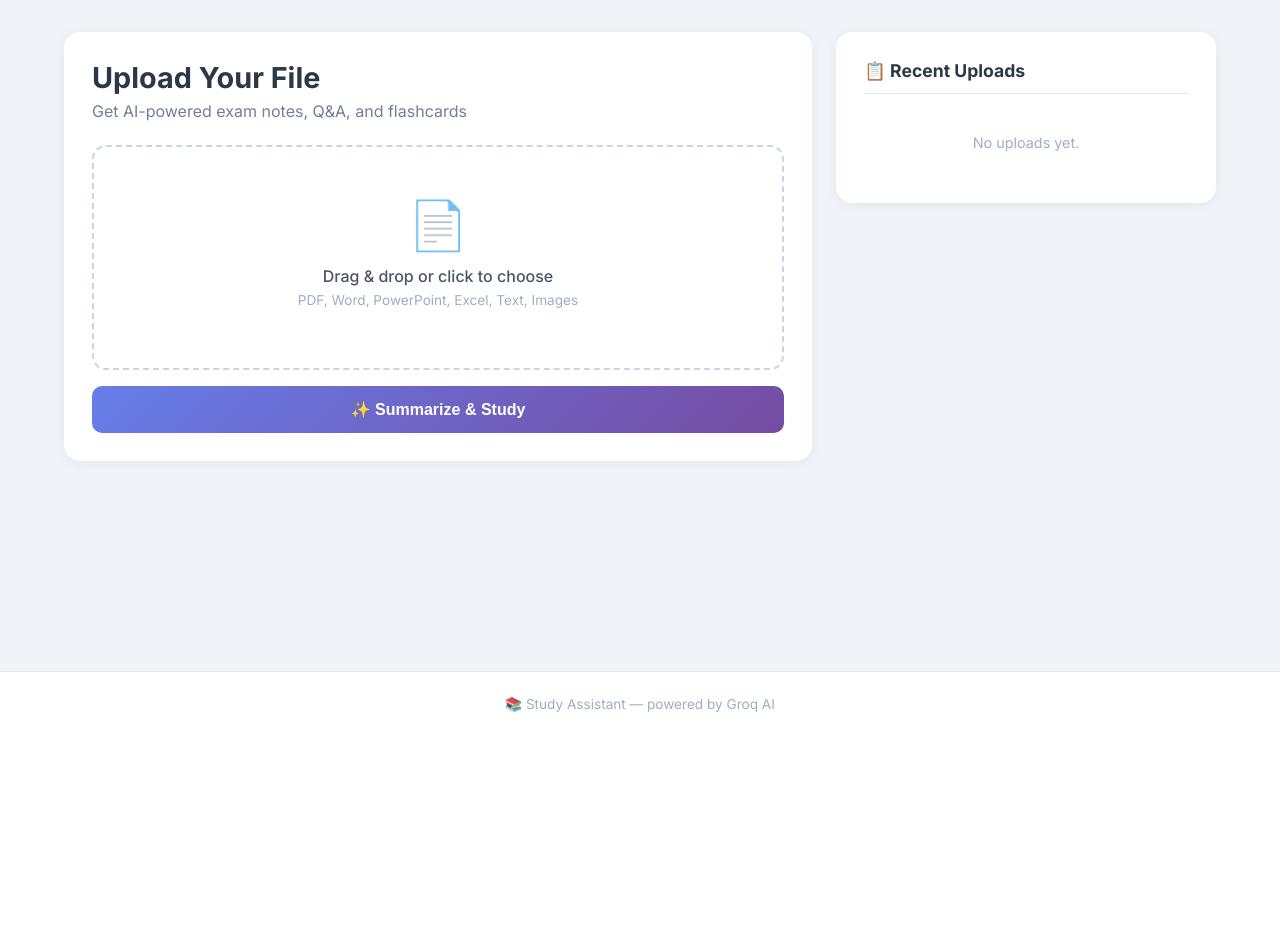
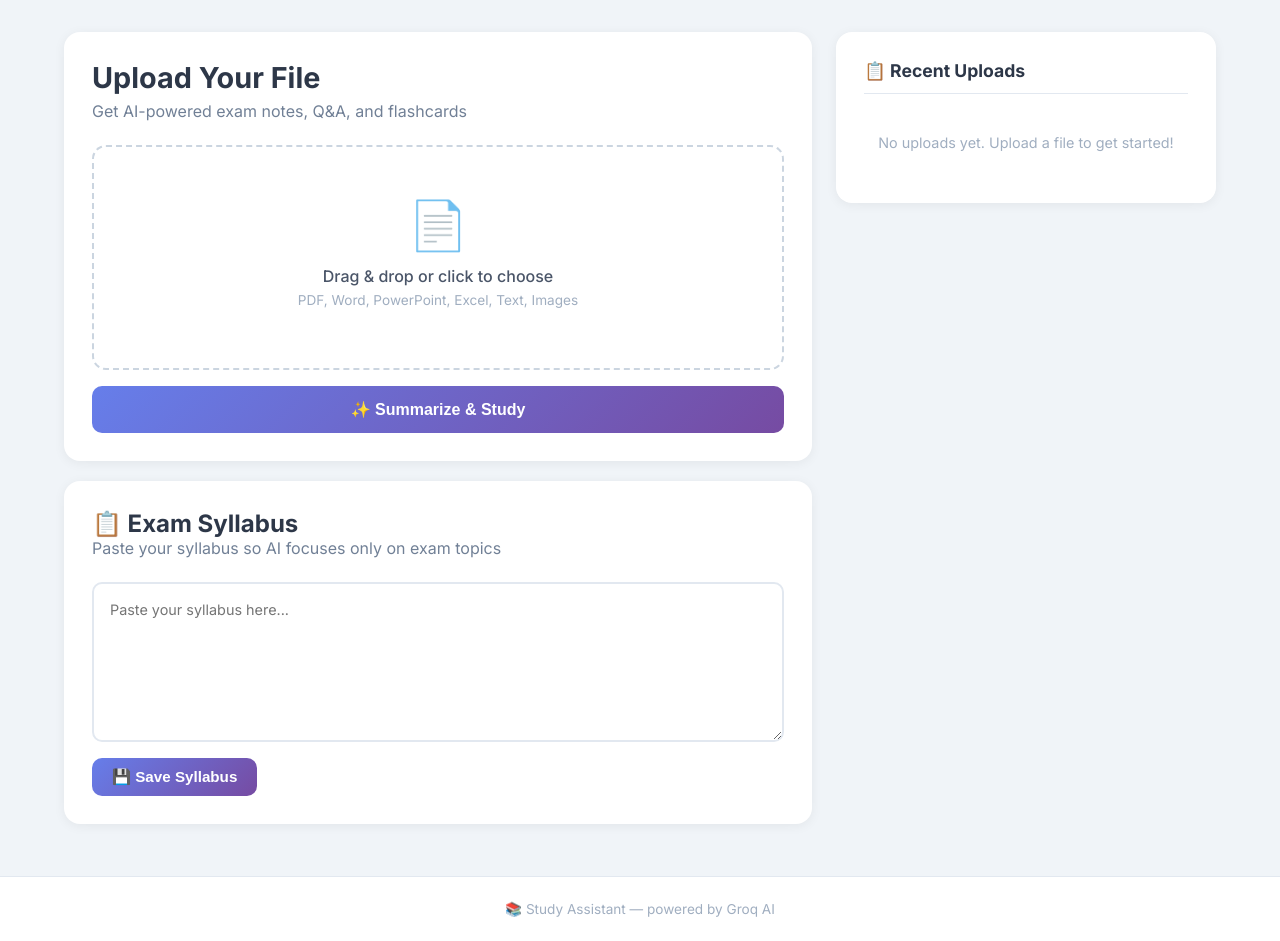
Before and after one commit to Sahhvaa/study-assistant, a Flask app: page / in a window 1280 px wide. Shown: the part 64-1005 px from the top of the page. Before the commit the page ends 776 px from the top, so only its background shows below. Run offline with Flask 3, Linux system fonts and the light colour scheme; data that the repository does not hold is empty; some libraries are stand-ins or nearby versions.

Commit message:
Fix index.html JS syntax error

```diff
--- a/templates/index.html
+++ b/templates/index.html
@@ -6,8 +6,10 @@
 
 <div class="page-grid">
 
+    <!-- LEFT COLUMN -->
     <div class="upload-column">
 
+        <!-- UPLOAD CARD -->
         <div class="card">
             <h1 class="page-title">Upload Your File</h1>
             <p class="page-subtitle">
@@ -16,37 +18,59 @@
 
             <div class="upload-area" id="upload-area"
                 onclick="document.getElementById('file-input').click()">
-
                 <input type="file" id="file-input" hidden
                     accept=".pdf,.docx,.txt,.pptx,.xlsx,.png,.jpg,.jpeg,.webp">
-
                 <div class="upload-icon">📄</div>
                 <p class="upload-text">Drag & drop or click to choose</p>
-                <p class="upload-hint">
-                    PDF, Word, PowerPoint, Excel, Text, Images
-                </p>
+                <p class="upload-hint">PDF, Word, PowerPoint, Excel, Text, Images</p>
                 <p id="file-name" class="file-name"></p>
             </div>
 
-            <button class="btn btn-primary" id="upload-btn"
-                onclick="uploadFile()">
+            <button class="btn btn-primary" id="upload-btn" onclick="uploadFile()">
                 ✨ Summarize & Study
             </button>
 
             <div id="upload-error" class="error-box" style="display:none"></div>
         </div>
 
+        <!-- SYLLABUS CARD -->
+        <div class="card syllabus-card">
+            <h2>📋 Exam Syllabus</h2>
+            <p class="page-subtitle">
+                Paste your syllabus so AI focuses only on exam topics
+            </p>
+
+            <div id="syllabus-saved-bar" style="display:none">
+                <div class="syllabus-saved">
+                    ✅ Syllabus saved — AI will focus on these topics
+                    <button class="edit-syllabus-btn" onclick="toggleSyllabusEdit()">
+                        Edit
+                    </button>
+                </div>
+            </div>
+
+            <div id="syllabus-edit-area">
+                <textarea id="syllabus-input" class="syllabus-textarea"
+                    placeholder="Paste your syllabus here..."></textarea>
+                <button class="btn btn-primary" onclick="saveSyllabus()"
+                    id="save-syllabus-btn">
+                    💾 Save Syllabus
+                </button>
+            </div>
+
+            <div id="syllabus-error" class="error-box" style="display:none"></div>
+        </div>
+
+        <!-- LOADING CARD -->
         <div class="card loading-card" id="loading-card" style="display:none">
             <div class="spinner"></div>
             <p class="loading-text">Analyzing your file...</p>
-            <p class="loading-hint">
-                Generating detailed study notes. This may take a moment.
-            </p>
+            <p class="loading-hint">Generating detailed study notes. This may take a moment.</p>
         </div>
 
     </div>
 
-
+    <!-- RIGHT COLUMN — HISTORY -->
     <div class="history-column">
         <div class="card history-card">
             <h2 class="history-title">📋 Recent Uploads</h2>
@@ -62,15 +86,85 @@
 
 {% block scripts %}
 <script>
+// FILE SELECTION
+document.getElementById('file-input').addEventListener('change', function () {
+    var file = this.files[0];
+    if (file) {
+        document.getElementById('file-name').textContent = '📄 ' + file.name;
+        document.getElementById('upload-area').classList.add('has-file');
+    }
+});
 
-    // ===== SYLLABUS =====
+// DRAG AND DROP
+var uploadArea = document.getElementById('upload-area');
+uploadArea.addEventListener('dragover', function(e) {
+    e.preventDefault();
+    uploadArea.classList.add('drag-over');
+});
+uploadArea.addEventListener('dragleave', function() {
+    uploadArea.classList.remove('drag-over');
+});
+uploadArea.addEventListener('drop', function(e) {
+    e.preventDefault();
+    uploadArea.classList.remove('drag-over');
+    var file = e.dataTransfer.files[0];
+    if (file) {
+        var dt = new DataTransfer();
+        dt.items.add(file);
+        document.getElementById('file-input').files = dt.files;
+        document.getElementById('file-name').textContent = '📄 ' + file.name;
+        uploadArea.classList.add('has-file');
+    }
+});
 
+// FILE UPLOAD
+function uploadFile() {
+    var fileInput = document.getElementById('file-input');
+    var file = fileInput.files[0];
+
+    if (!file) {
+        showUploadError('Please choose a file first!');
+        return;
+    }
+
+    var formData = new FormData();
+    formData.append('file', file);
+
+    document.getElementById('loading-card').style.display = 'block';
+    document.getElementById('upload-btn').disabled = true;
+    document.getElementById('upload-btn').textContent = 'Processing...';
+    hideUploadError();
+
+    fetch('/upload', {
+        method: 'POST',
+        body: formData
+    })
+    .then(function(response) {
+        if (response.status === 413) {
+            throw new Error('File too large! Maximum size is 50MB.');
+        }
+        return response.json();
+    })
+    .then(function(data) {
+        if (data.error) {
+            throw new Error(data.error);
+        }
+        window.location.href = '/summary';
+    })
+    .catch(function(error) {
+        document.getElementById('loading-card').style.display = 'none';
+        document.getElementById('upload-btn').disabled = false;
+        document.getElementById('upload-btn').textContent = '✨ Summarize & Study';
+        showUploadError(error.message);
+    });
+}
+
+// SYLLABUS
 function loadSyllabus() {
     fetch('/get_syllabus')
-    .then(r => r.json())
-    .then(data => {
+    .then(function(r) { return r.json(); })
+    .then(function(data) {
         if (data.syllabus && data.syllabus.trim()) {
-            // syllabus exists — show saved bar
             document.getElementById('syllabus-input').value = data.syllabus;
             document.getElementById('syllabus-saved-bar').style.display = 'block';
             document.getElementById('syllabus-edit-area').style.display = 'none';
@@ -79,15 +173,15 @@ function loadSyllabus() {
 }
 
 function saveSyllabus() {
-    const syllabus = document.getElementById('syllabus-input').value.trim();
+    var syllabus = document.getElementById('syllabus-input').value.trim();
 
     if (!syllabus) {
-        document.getElementById('syllabus-error').textContent = '❌ Please paste your syllabus first!';
+        document.getElementById('syllabus-error').textContent = 'Please paste your syllabus first!';
         document.getElementById('syllabus-error').style.display = 'block';
         return;
     }
 
-    const btn = document.getElementById('save-syllabus-btn');
+    var btn = document.getElementById('save-syllabus-btn');
     btn.textContent = 'Saving...';
     btn.disabled = true;
 
@@ -96,18 +190,17 @@ function saveSyllabus() {
         headers: { 'Content-Type': 'application/json' },
         body: JSON.stringify({ syllabus: syllabus })
     })
-    .then(r => r.json())
-    .then(data => {
+    .then(function(r) { return r.json(); })
+    .then(function(data) {
         btn.textContent = '💾 Save Syllabus';
         btn.disabled = false;
 
         if (data.error) {
-            document.getElementById('syllabus-error').textContent = '❌ ' + data.error;
+            document.getElementById('syllabus-error').textContent = data.error;
             document.getElementById('syllabus-error').style.display = 'block';
             return;
         }
 
-        // show saved confirmation
         document.getElementById('syllabus-saved-bar').style.display = 'block';
         document.getElementById('syllabus-edit-area').style.display = 'none';
         document.getElementById('syllabus-error').style.display = 'none';
@@ -115,167 +208,34 @@ function saveSyllabus() {
 }
 
 function toggleSyllabusEdit() {
-    // show edit area again
     document.getElementById('syllabus-edit-area').style.display = 'block';
     document.getElementById('syllabus-saved-bar').style.display = 'none';
 }
 
-// load syllabus when page opens
-// add this inside window.onload
-
-document.getElementById('file-input')
-    .addEventListener('change', function () {
-    const file = this.files[0];
-    if (file) {
-        document.getElementById('file-name').textContent = '📄 ' + file.name;
-        document.getElementById('upload-area').classList.add('has-file');
-    }
-});
-
-const uploadArea = document.getElementById('upload-area');
-
-uploadArea.addEventListener('dragover', (e) => {
-    e.preventDefault();
-
-    uploadArea.classList.add('drag-over');
-});
-
-uploadArea.addEventListener('dragleave', () => {
-    uploadArea.classList.remove('drag-over');
-});
-
-uploadArea.addEventListener('drop', (e) => {
-    e.preventDefault();
-    uploadArea.classList.remove('drag-over');
-    const file = e.dataTransfer.files[0];
-    if (file) {
-
-        const dt = new DataTransfer();
-        dt.items.add(file);
-        document.getElementById('file-input').files = dt.files;
-        document.getElementById('file-name').textContent = '📄 ' + file.name;
-        uploadArea.classList.add('has-file');
-    }
-});
-
-
-function uploadFile() {
-    const fileInput = document.getElementById('file-input');
-    const file = fileInput.files[0];
-
-    if (!file) {
-        showError('Please choose a file first!');
-        return;
-    }
-
-    const formData = new FormData();
-    formData.append('file', file);
-
-    document.getElementById('loading-card').style.display = 'block';
-    document.getElementById('upload-btn').disabled = true;
-    document.getElementById('upload-btn').textContent = 'Processing...';
-    hideError();
-
-    fetch('/upload', {
-        method: 'POST',
-        body: formData
-    })
-    .then(response => {
-        if (response.status === 413) {
-            throw new Error('File too large! Maximum size is 50MB.');
-        }
-        return response.json();
-    })
-    .then(data => {
-        if (data.error) {
-            throw new Error(data.error);
-        }
-
-        window.location.href = '/summary';
-    })
-    .catch(error => {
-        document.getElementById('loading-card').style.display = 'none';
-        document.getElementById('upload-btn').disabled = false;
-        document.getElementById('upload-btn').textContent = '✨ Summarize & Study';
-        showError(error.message);
-    });
-}
-
-<!-- ===== SYLLABUS SECTION ===== -->
-<div class="card syllabus-card">
-    <h2>📋 Exam Syllabus</h2>
-    <p class="page-subtitle">
-        Paste your syllabus so AI focuses only on exam topics
-    </p>
-
-    <div id="syllabus-saved-bar" style="display:none">
-        <div class="syllabus-saved">
-            ✅ Syllabus saved — AI will focus on these topics
-            <button class="edit-syllabus-btn"
-                onclick="toggleSyllabusEdit()">
-                Edit
-            </button>
-        </div>
-    </div>
-
-    <div id="syllabus-edit-area">
-        <textarea
-            id="syllabus-input"
-            class="syllabus-textarea"
-            placeholder="Paste your syllabus here...
-
-Example:
-Module 1: Foundations of Data Science
-- Introduction to Data Science
-- Properties of Data
-- Supervised and Unsupervised Learning
-- Data Science Process
-- Data Preparation
-- Modeling and Evaluation"></textarea>
-
-        <button class="btn btn-primary"
-            onclick="saveSyllabus()" id="save-syllabus-btn">
-            💾 Save Syllabus
-        </button>
-    </div>
-
-    <div id="syllabus-error" class="error-box" style="display:none"></div>
-</div>
-
-
+// HISTORY
 function loadHistory() {
     fetch('/history')
-    .then(r => r.json())
-    .then(data => {
-        const list = document.getElementById('history-list');
+    .then(function(r) { return r.json(); })
+    .then(function(data) {
+        var list = document.getElementById('history-list');
 
         if (!data.history || data.history.length === 0) {
             list.innerHTML = '<p class="empty-hint">No uploads yet. Upload a file to get started!</p>';
             return;
         }
 
-        const items = [...data.history].reverse();
+        var items = data.history.slice().reverse();
         list.innerHTML = '';
 
-        items.forEach(entry => {
-            const item = document.createElement('div');
+        items.forEach(function(entry) {
+            var item = document.createElement('div');
             item.className = 'history-item';
-            item.innerHTML = `
-                <div class="history-info"
-                    onclick="loadEntry(${entry.id})">
-                    <div class="history-filename">
-                        📄 ${entry.filename}
-                    </div>
-                    <div class="history-time">
-                        ${entry.timestamp}
-                    </div>
-                </div>
-                <button class="delete-btn"
-                    onclick="deleteEntry(${entry.id})"
-                    title="Delete">
-                    🗑️
-                </button>
-            `;
+            item.innerHTML =
+                '<div class="history-info" onclick="loadEntry(' + entry.id + ')">' +
+                    '<div class="history-filename">📄 ' + entry.filename + '</div>' +
+                    '<div class="history-time">' + entry.timestamp + '</div>' +
+                '</div>' +
+                '<button class="delete-btn" onclick="deleteEntry(' + entry.id + ')" title="Delete">🗑️</button>';
             list.appendChild(item);
         });
     });
@@ -287,13 +247,12 @@ function loadEntry(id) {
         headers: { 'Content-Type': 'application/json' },
         body: JSON.stringify({ id: id })
     })
-    .then(r => r.json())
-    .then(data => {
+    .then(function(r) { return r.json(); })
+    .then(function(data) {
         if (data.error) {
-            alert('❌ ' + data.error);
+            alert('Error: ' + data.error);
             return;
         }
-
         window.location.href = '/summary';
     });
 }
@@ -306,28 +265,29 @@ function deleteEntry(id) {
         headers: { 'Content-Type': 'application/json' },
         body: JSON.stringify({ id: id })
     })
-    .then(r => r.json())
-    .then(data => {
+    .then(function(r) { return r.json(); })
+    .then(function(data) {
         if (data.success) {
             loadHistory();
         }
     });
 }
 
-
-function showError(message) {
-    const box = document.getElementById('upload-error');
+// HELPERS
+function showUploadError(message) {
+    var box = document.getElementById('upload-error');
     box.textContent = '❌ ' + message;
     box.style.display = 'block';
 }
 
-function hideError() {
+function hideUploadError() {
     document.getElementById('upload-error').style.display = 'none';
 }
 
+// INIT
 window.onload = function() {
     loadHistory();
     loadSyllabus();
-}
+};
 </script>
 {% endblock %}
```
